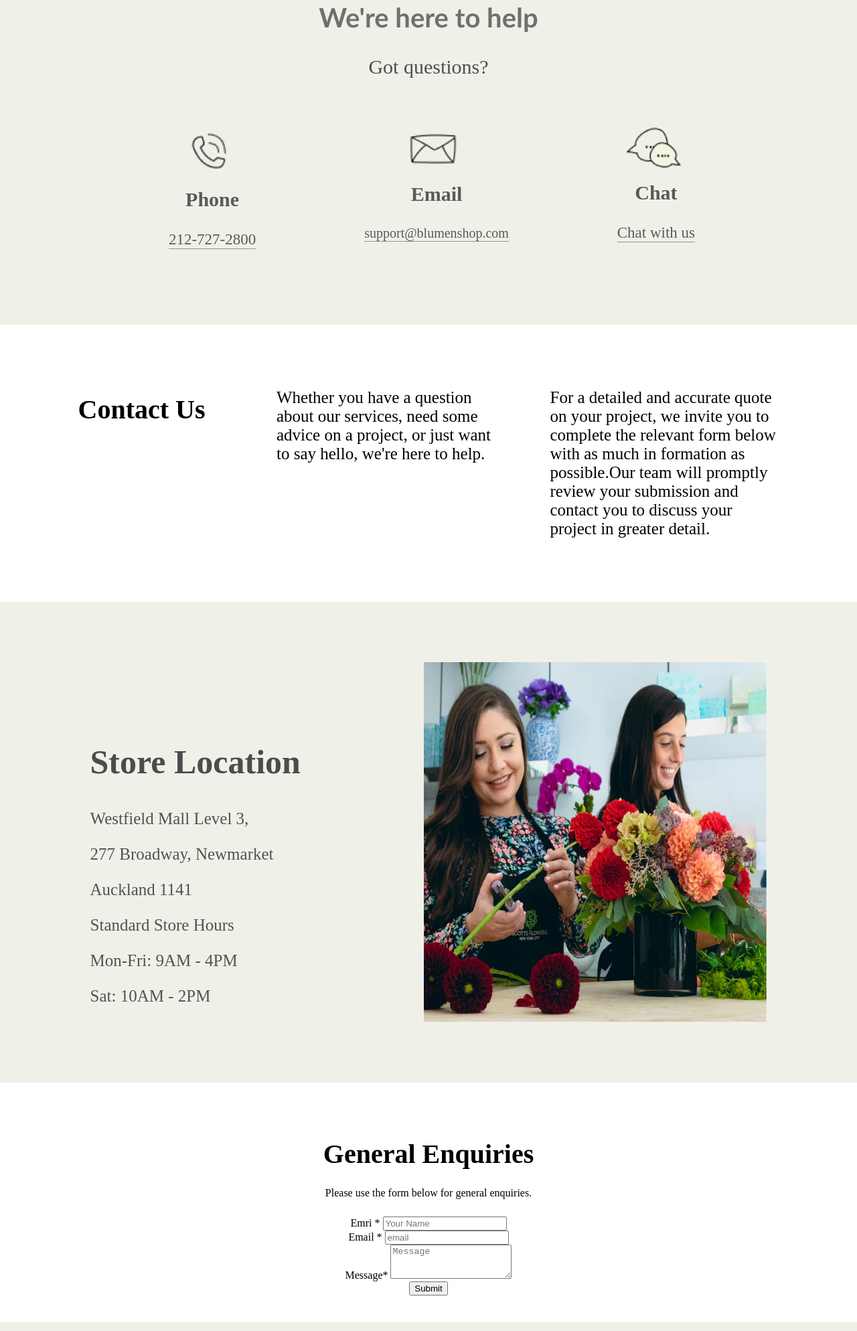
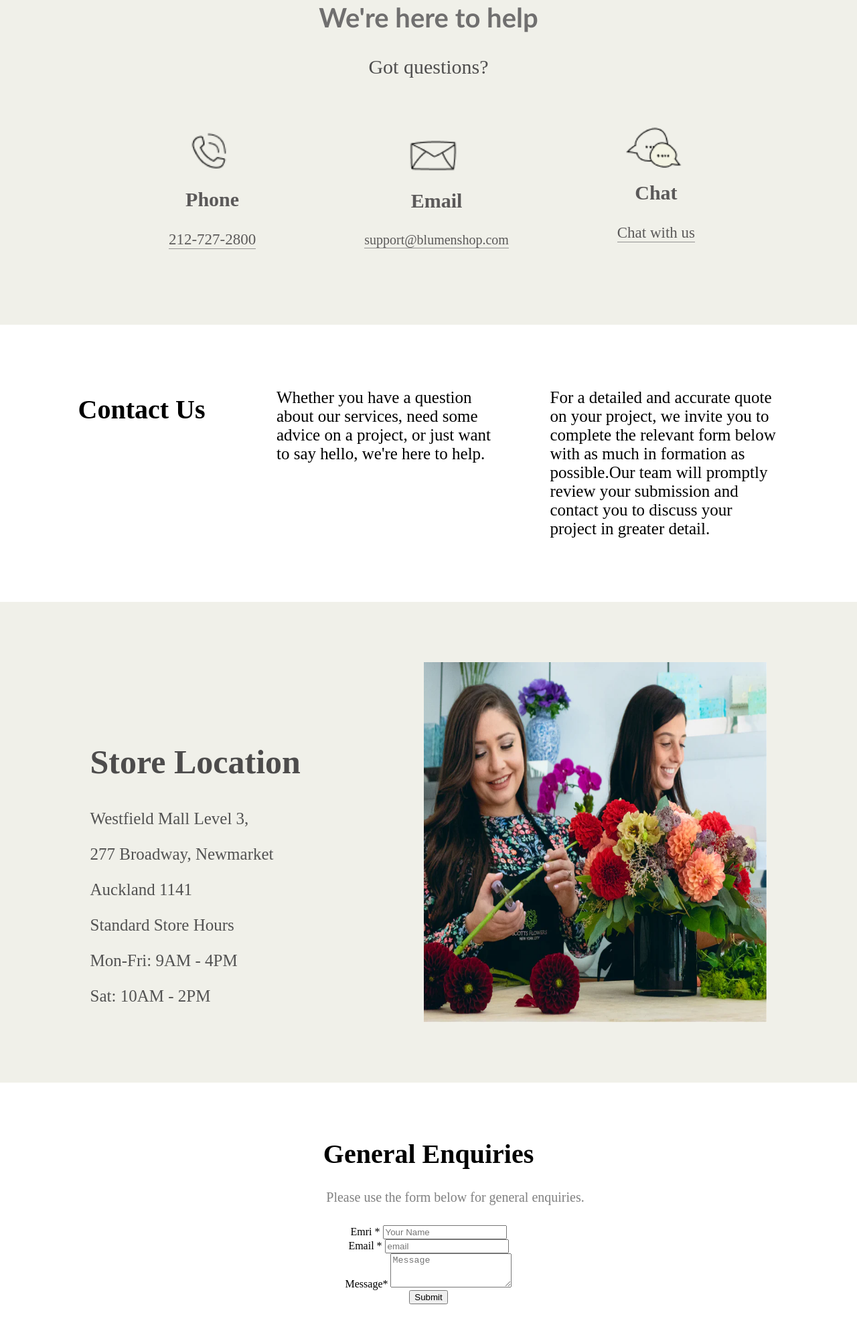
Before and after one commit to RinesaGerxhaliu/FlowerShop, a PHP site: page /ContactUs.html in a window 1280 px wide. Shown: the part 280-2268 px from the top of the page at 67% size. Run offline with PHP 8.4, Linux system fonts and the light colour scheme.

Commit message:
contact us

```diff
--- a/assets/mainStyle.css
+++ b/assets/mainStyle.css
@@ -128,6 +128,7 @@ header ul li {
 
 .email img{
  width: 40%;
+ margin-top: 10px;
 }
 
 .email h3{
@@ -186,6 +187,7 @@ header ul li {
     font-size: 25px;
     font-family: 'Times New Roman', Times, serif;
     color: rgb(82, 82, 82);
+
 }
 
 .store-location img{
@@ -212,3 +214,9 @@ header ul li {
     font-family: 'Times New Roman', Times, serif;
     margin-bottom: 10px;
 }
+
+.form-general p{
+    font-size: 20px;
+    color: gray;
+    margin-left: 80px;
+}
```
